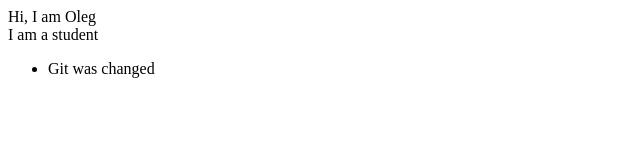
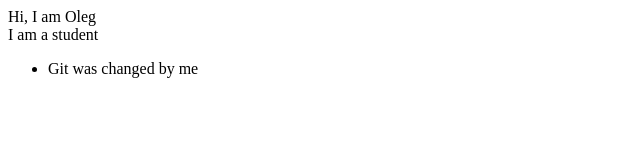
Before and after one commit to OlegVasilyevv/react_social, a plain HTML site: page index.html in a window 1280 px wide. Shown: the full height of the page, 0-640 px from the left. Drawn offline with Linux system fonts and the light colour scheme.

Commit message:
index.html was changed

```diff
--- a/index.html
+++ b/index.html
@@ -1,5 +1,5 @@
 <div>Hi, I am Oleg</div>
 <div>I am a student</div>
 <ul>
-	<li>Git was changed</li>
+	<li>Git was changed by me</li>
 </ul>
```
